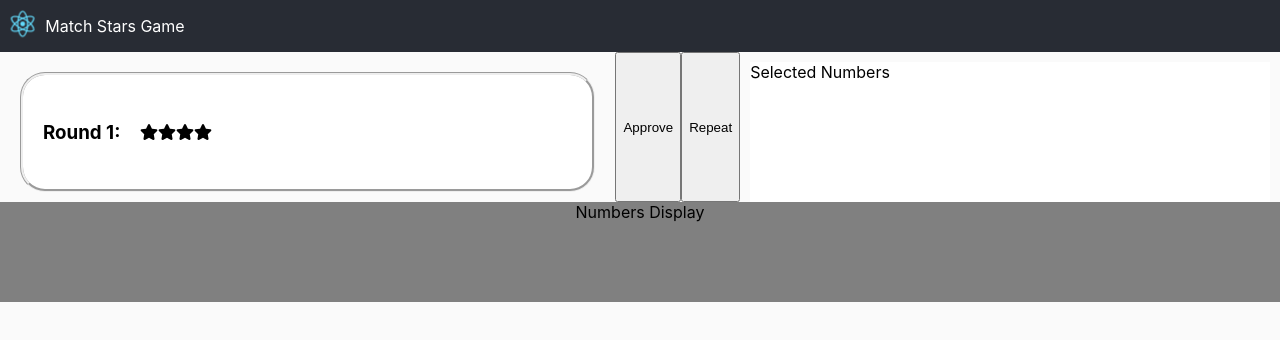
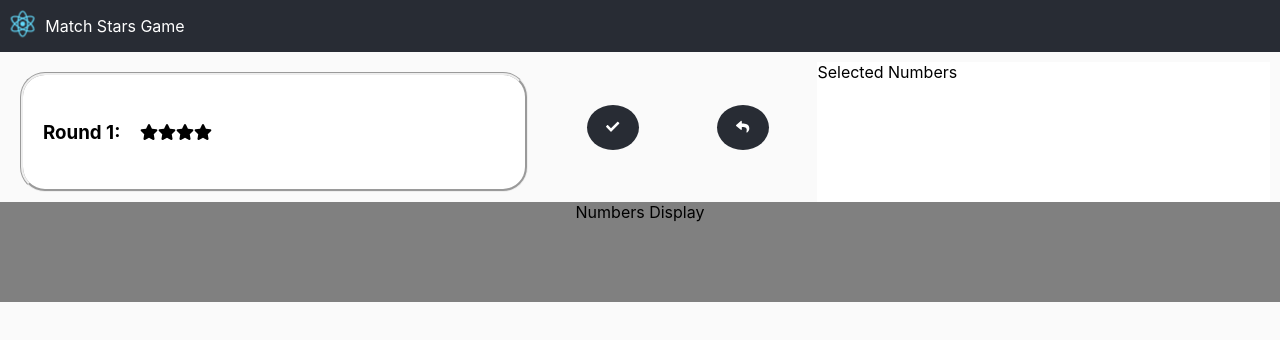
Before and after one commit to mkapiczy/star-match-game, a React (Create React App) app: page / in a window 1280 px wide. Shown: the top 340 px of the page. Built offline with nearby package versions, Linux system fonts and the light colour scheme.

Commit message:
Create more generic circular button component for approve and repeat draw buttons

```diff
--- a/src/components/ApproveButton/ApproveButton.tsx
+++ /dev/null
@@ -1,14 +0,0 @@
-import React from 'react';
-import './ApproveButton.css';
-
-
-const ApproveButton: React.FC = () => {
-    return (
-        <button className="ApproveButton">
-            Approve
-        </button>
-    )
-}
-
-
-export default ApproveButton;
--- /dev/null
+++ b/src/components/CircularButton/CircularButton.css
@@ -0,0 +1,18 @@
+.button-area {
+    flex: 1 0 auto;
+    display: flex;
+    flex-direction: row;
+    justify-items: center;
+}
+.button {
+    display: inline-block;
+    margin: auto;
+    background-color: #282C34;
+    border: none;
+    color: white;
+    text-align: center;
+    text-decoration: none;
+    border-radius: 50%;
+    width: 40%;
+    height: 30%;
+}
--- /dev/null
+++ b/src/components/CircularButton/CircularButton.tsx
@@ -0,0 +1,22 @@
+import React from 'react';
+import './CircularButton.css';
+import {FontAwesomeIcon} from '@fortawesome/react-fontawesome'
+import {IconDefinition} from '@fortawesome/free-solid-svg-icons'
+
+interface Props {
+    icon:IconDefinition,
+    onClick: () => void;
+
+}
+const CircularButton: React.FC<Props> = (props:Props) => {
+    return (
+        <div className="button-area">
+            <button className="button" onClick={props.onClick}>
+                <FontAwesomeIcon icon={props.icon}/>
+            </button>
+        </div>
+    )
+}
+
+
+export default CircularButton;
--- a/src/components/Game/Game.tsx
+++ b/src/components/Game/Game.tsx
@@ -4,8 +4,8 @@ import './Game.css';
 import StarsDisplay from '../StarsDisplay/StarsDisplay';
 import SelectedNumbersDisplay from '../SelectedNumbersDisplay/SelectedNumbersDisplay';
 import NumbersDisplay from '../NumbersDisplay/NumbersDisplay'
-import ApproveButton from '../ApproveButton/ApproveButton';
-import RepeatDrawButton from '../RepeatDrawButton/RepeatDrawButton';
+import CircularButton from '../CircularButton/CircularButton';
+import {faCheck, faReply} from '@fortawesome/free-solid-svg-icons'
 
 const random = (min: number, max: number) => Math.floor(Math.random() * (max - min + 1) + min);
 
@@ -17,8 +17,8 @@ const Game: React.FC = () => {
         <div className="Game">
             <div className="first-row">
                 <StarsDisplay roundNumber={roundNumber} numberOfStars={numberOfStars}/>
-                <ApproveButton/>
-                <RepeatDrawButton/>
+                <CircularButton icon={faCheck} onClick={() => console.log('Approve choice')}/>
+                <CircularButton icon={faReply} onClick={() => console.log('Repeat draw')}/>
                 <SelectedNumbersDisplay/>
             </div>
             <div className="second-row">
--- a/src/components/RepeatDrawButton/RepeatDrawButton.tsx
+++ /dev/null
@@ -1,11 +0,0 @@
-import React from "react";
-
-const RepeatDrawButton: React.FC = () => {
-    return (
-        <button className="RepeatDrawButton">
-            Repeat
-        </button>
-    )
-}
-
-export default RepeatDrawButton;
--- a/src/components/SelectedNumbersDisplay/SelectedNumbersDisplay.css
+++ b/src/components/SelectedNumbersDisplay/SelectedNumbersDisplay.css
@@ -1,7 +1,7 @@
 .SelectedNumbersDisplay {
     display: flex;
     flex-direction: row;
-    flex-grow: 1;
+    flex: 3 0 auto;
     background-color: white;
     height: 100%;
     margin: 10px;
--- a/src/components/StarsDisplay/StarsDisplay.css
+++ b/src/components/StarsDisplay/StarsDisplay.css
@@ -1,7 +1,7 @@
 .StarsDisplay {
     display: flex;
     flex-direction: row;
-    flex: 1 0 auto;
+    flex: 3 0 auto;
     height: 80%;
     background-color: white;
     justify-content: flex-start;
```
Also changed, not shown: src/components/ApproveButton/ApproveButton.css (deleted).
